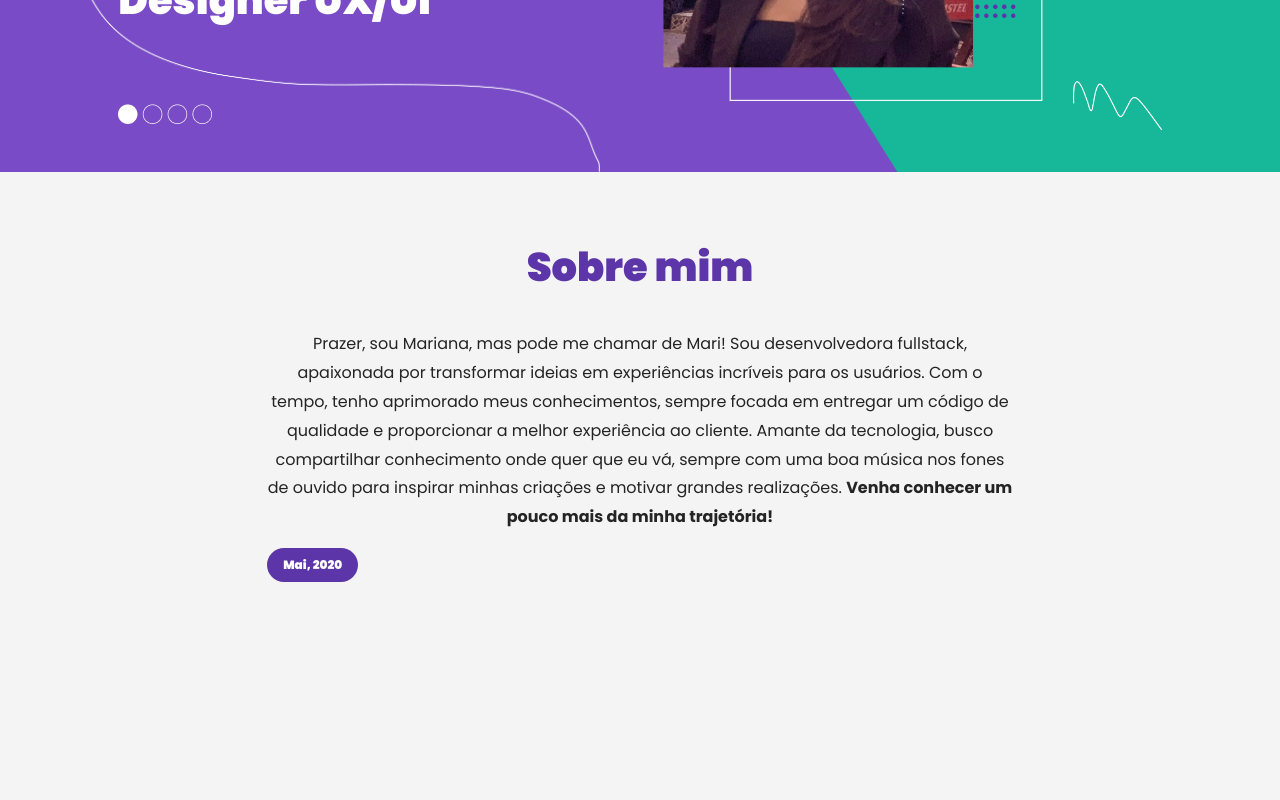
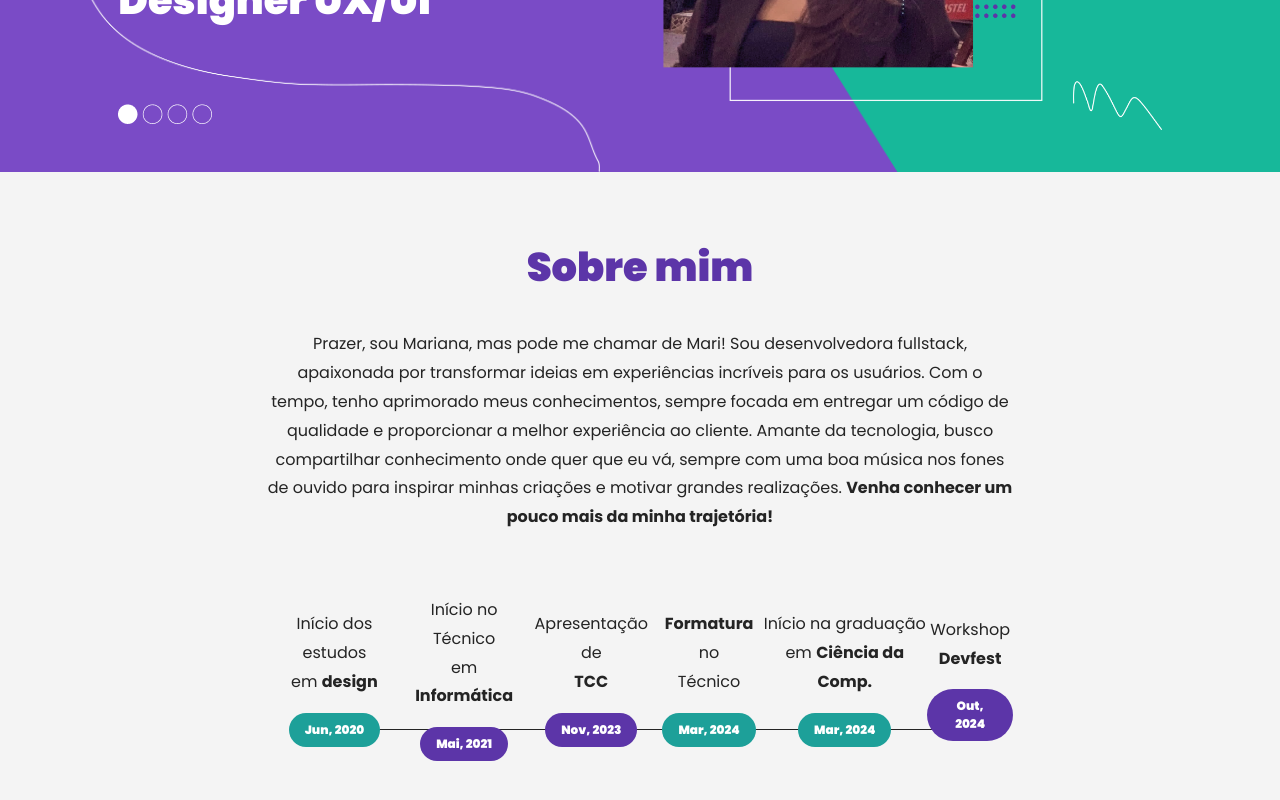
Before and after one commit to marialmeida1/web-portfolio-marialmeida1, a Next.js app: page / in a window 1280 px wide. Shown: the part 328-1128 px from the top of the page. Before the commit the page ends 942 px from the top, so only its background shows below. Built offline with nearby package versions, Linux system fonts and the light colour scheme.

Commit message:
feat: create line connection

```diff
--- /dev/null
+++ b/app/components/home/about/Timeline.module.css
@@ -0,0 +1,27 @@
+.timeline {
+    padding: 2rem 0rem;
+    display: flex;
+    flex-direction: row;
+    justify-content: space-between;
+    position: relative;
+}
+
+.timeline::before {
+    content: "";
+    position: absolute;
+    top: 74%;
+    left: 10%;
+    width: 80%;
+    height: 1px;
+    background-color: var(--font-color);
+    z-index: 0;
+}
+
+
+.timeline__section {
+    display: flex;
+    flex-direction: column;
+    align-items: center;
+    justify-content: center;
+    z-index: 1;
+}
--- a/app/components/home/about/Timeline.tsx
+++ b/app/components/home/about/Timeline.tsx
@@ -1,9 +1,41 @@
+// Estilo
+import style from "./Timeline.module.css"
+
+// Componentes
 import ButtonTimeline from "./ButtonTimeline";
 
 export default function Timeline() {
     return (
-        <div>
-            <ButtonTimeline month="Mai" year="2020" color="primary" />
+        <div className={style.timeline}>
+            <div className={style.timeline__section}>
+                <p>Início dos estudos <br /> em <b>design</b></p>
+                <ButtonTimeline month="Jun" year="2020" color="secondary" />
+            </div>
+
+            <div className={style.timeline__section}>
+                <p>Início no Técnico <br /> em <b>Informática</b></p>
+                <ButtonTimeline month="Mai" year="2021" color="primary" />
+            </div>
+
+            <div className={style.timeline__section}>
+                <p>Apresentação de <br /> <b>TCC</b></p>
+                <ButtonTimeline month="Nov" year="2023" color="primary" />
+            </div>
+
+            <div className={style.timeline__section}>
+                <p><b>Formatura</b> no <br /> Técnico</p>
+                <ButtonTimeline month="Mar" year="2024" color="secondary" />
+            </div>
+
+            <div className={style.timeline__section}>
+                <p>Início na graduação <br /> em <b>Ciência da Comp.</b></p>
+                <ButtonTimeline month="Mar" year="2024" color="secondary" />
+            </div>
+
+            <div className={style.timeline__section}>
+                <p>Workshop <br /> <b>Devfest</b></p>
+                <ButtonTimeline month="Out" year="2024" color="primary" />
+            </div>
         </div>
     );
 }
```
